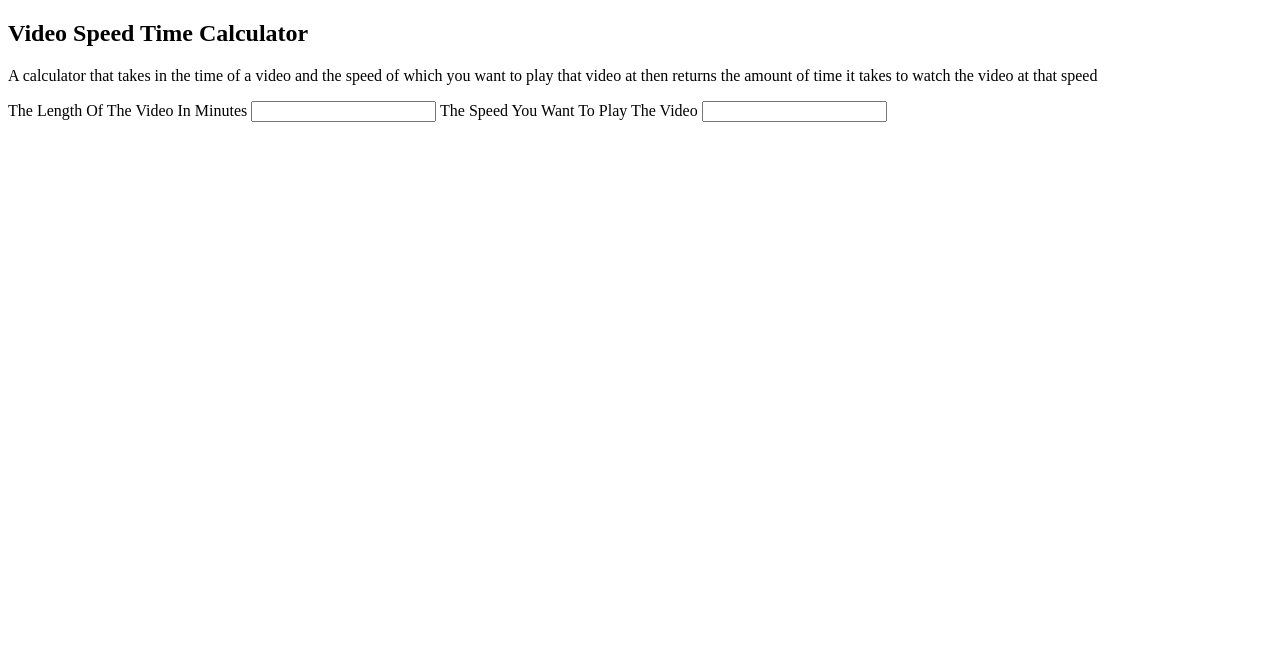
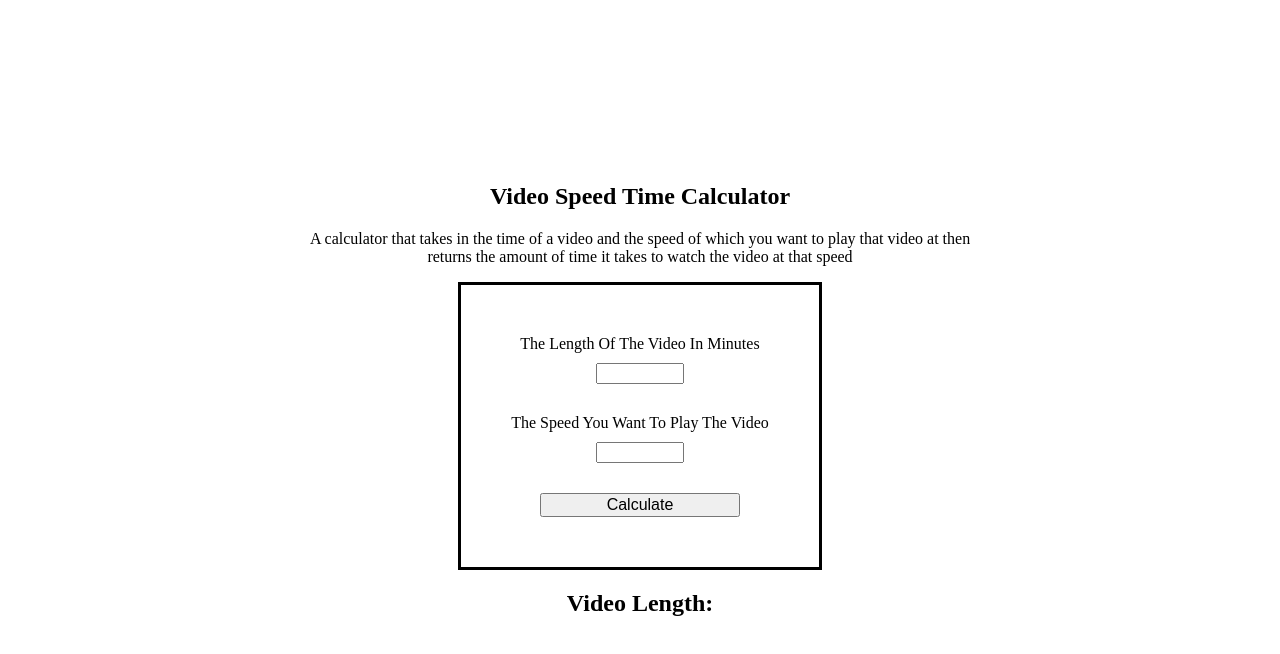
Before and after one commit to edison4354/WEB1.0-CustomCal-Edison, a plain HTML site: page index.html in a window 1280 px wide. Drawn offline with Linux system fonts and the light colour scheme.

Commit message:
Css styling

```diff
--- a/index.html
+++ b/index.html
@@ -17,8 +17,12 @@
                     <input id="video-len" type="number">
                     <label>The Speed You Want To Play The Video</label>
                     <input id="video-speed" type="number">
+                    <button id="btn">Calculate</button>
                 </form>
             </div>
+            <section id="display-result">
+                <h1 id="display">Video Length:</h1>
+            </section>
         </main>
         <script src="./script.js"></script>
     </body>
--- a/style.css
+++ b/style.css
@@ -0,0 +1,44 @@
+html, body {
+    height: 100%;
+    padding: 0;
+    margin: 0;
+}
+
+main {
+    display: flex;
+    flex-direction: column;
+    justify-content: center;
+    height: 100%;
+    align-items: center;
+    text-align: center;
+}
+
+form {
+    display: flex;
+    flex-direction: column;
+    align-items: center;
+}
+
+form > input {
+    margin-bottom: 30px;
+    width: 80px;
+}
+
+form > label {
+    margin-bottom: 10px;
+}
+
+button {
+    font-size: 16px;
+    width: 200px;
+}
+
+.calculator {
+    border-style: solid;
+    border-width: 3px;
+    padding: 50px;
+}
+
+.heading-title {
+    max-width: 700px;
+}
```
